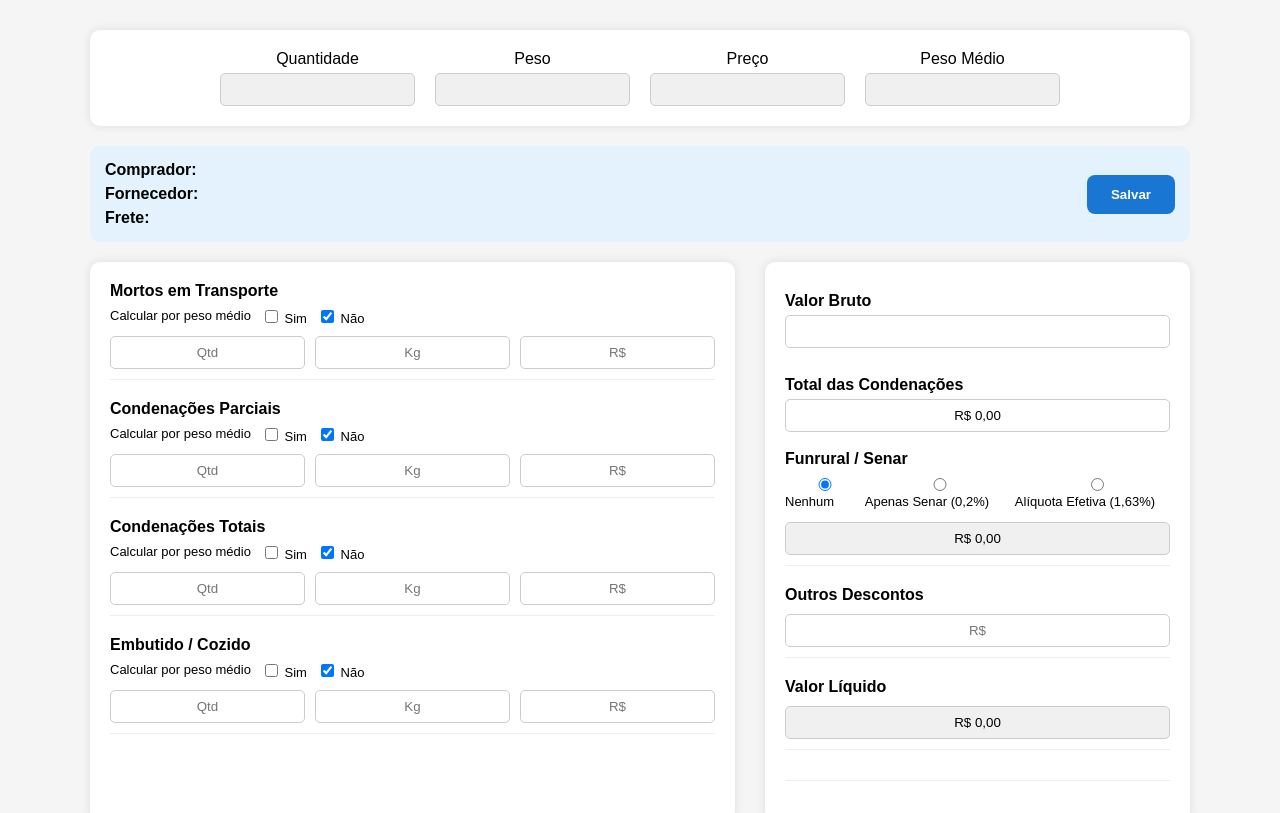
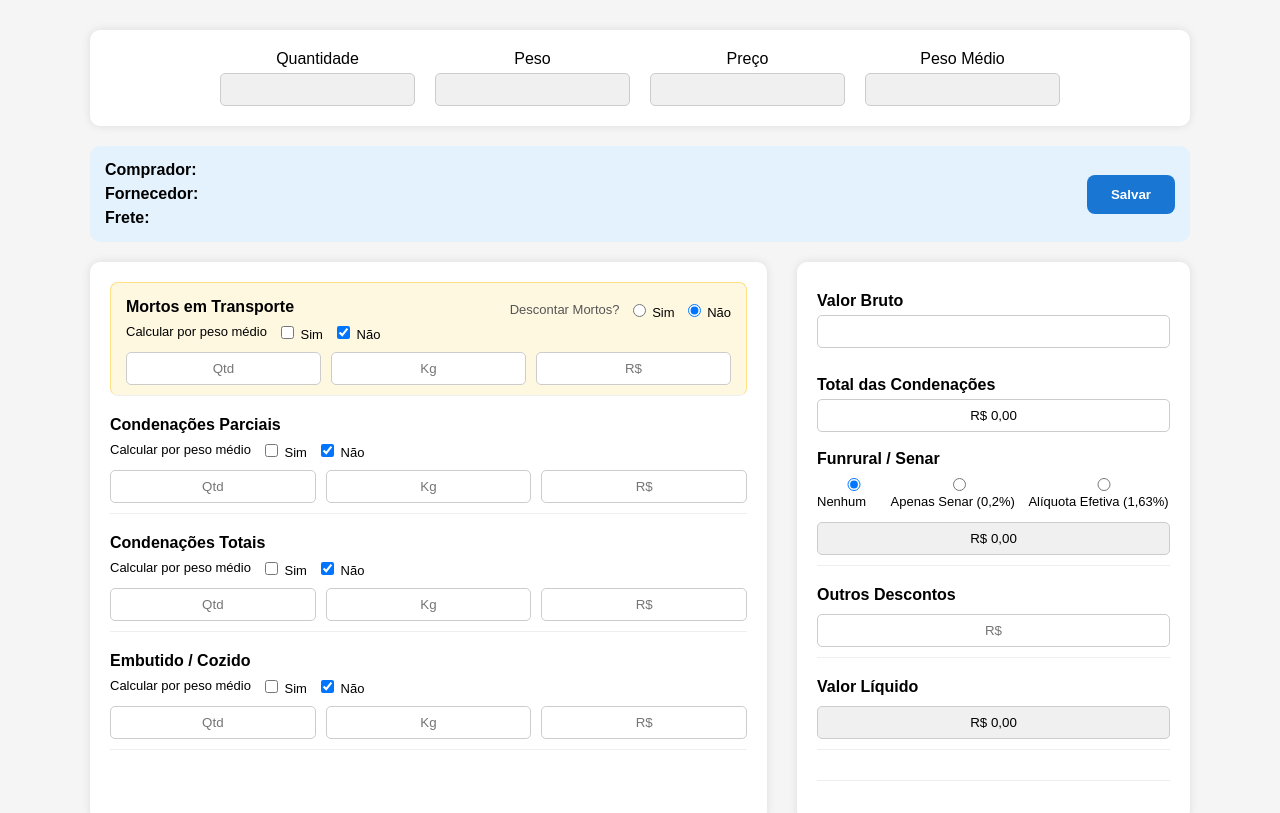
Before and after one commit to gustavolakre/fechamento-de-cargas, a website: page public/index.html in a window 1280 px wide. Drawn offline with Linux system fonts and the light colour scheme.

Commit message:
feat: destaque e opção de descontar mortos em transporte

```diff
--- a/public/index.html
+++ b/public/index.html
@@ -6,6 +6,14 @@
 
 <style>
 
+.bloco-destaque {
+  background: #fff8e1;
+  border: 1px solid #ffe082;
+  border-radius: 8px;
+  padding: 15px;
+  margin-bottom: 20px; /* mantém espaçamento padrão */
+}
+
 
 .campo-destaque {
   display: flex;
@@ -13,6 +21,25 @@
   align-items: flex-start; /* esquerda */
   font-weight: bold;
   margin-top: 10px;
+}
+
+
+.titulo-linha {
+  display: flex;
+  justify-content: space-between;
+  align-items: center;
+}
+
+.radio-inline {
+  display: flex;
+  align-items: center;
+  gap: 8px;
+  font-size: 13px;
+}
+
+.pergunta {
+  font-weight: normal;
+  color: #555;
 }
 
 .campo-destaque input {
@@ -315,8 +342,22 @@ const blocos = [
 // RENDER HTML
 document.getElementById("blocos").innerHTML =
   blocos.map(b => `
-  <div class="bloco">
-    <div class="titulo">${b.nome}</div>
+  <div class="bloco ${b.id === "mortos" ? "bloco-destaque" : ""}">
+
+${b.id === "mortos" ? `
+  <div class="titulo-linha">
+    <span class="titulo">${b.nome}</span>
+
+    <div class="radio-inline">
+      <span class="pergunta">Descontar Mortos?</span>
+      <label><input type="radio" name="descontarMortos" value="sim"> Sim</label>
+      <label><input type="radio" name="descontarMortos" value="nao" checked> Não</label>
+    </div>
+  </div>
+` : `
+  <div class="titulo">${b.nome}</div>
+`}
+
 
     <div class="linha-opcao">
       <span>Calcular por peso médio</span>
@@ -699,10 +740,15 @@ function recalcularTudo() {
   const totaisValor = getValor("condTotaisValor", "condTotaisKg")
   const embutidoValor = getValor("embutidoValor", "embutidoKg")
 
+  // 🔹 verifica se deve incluir mortos
+  const descontarMortos =
+    document.querySelector('input[name="descontarMortos"]:checked')?.value === "sim"
+
   const totalCondenacoes =
     parciaisValor +
     totaisValor +
-    embutidoValor
+    embutidoValor +
+    (descontarMortos ? mortosValor : 0)
 
   document.getElementById("totalCondenacoes").value =
     formatarMoeda(totalCondenacoes)
@@ -734,6 +780,11 @@ function recalcularTudo() {
     el.addEventListener("input", recalcularTudo)
   }
 })
+
+
+// 🔹 NOVO: escuta mudança do radio de mortos
+document.querySelectorAll('input[name="descontarMortos"]')
+  .forEach(el => el.addEventListener("change", recalcularTudo))
 
 
 
```
